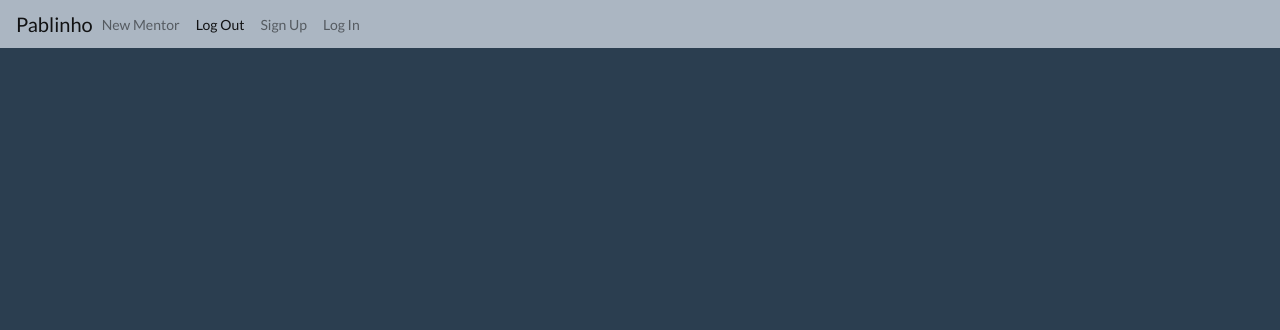
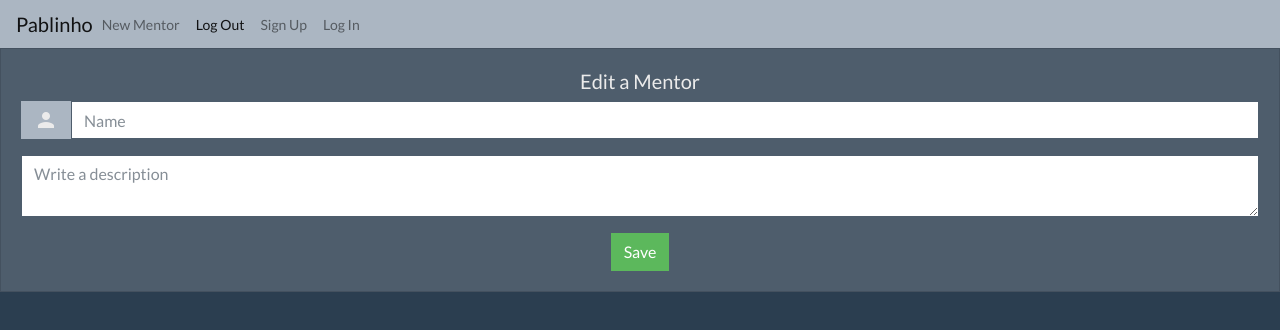
Before and after one commit to barriospablo/MentorMe, a React (Create React App) app: page /edit/1 in a window 1280 px wide. Shown: the top 330 px of the page. Built offline with nearby package versions, Linux system fonts and the light colour scheme; no server answers; the database is empty.

Commit message:
CRUD firebase

```diff
--- a/package.json
+++ b/package.json
@@ -7,10 +7,11 @@
     "@testing-library/react": "^9.5.0",
     "@testing-library/user-event": "^7.2.1",
     "bootswatch": "^4.5.0",
+    "firebase": "^7.18.0",
     "react": "^16.13.1",
     "react-dom": "^16.13.1",
     "react-router-dom": "^5.2.0",
-    "react-scripts": "3.4.1"
+    "react-scripts": "^3.4.3"
   },
   "scripts": {
     "start": "react-scripts start",
--- a/src/App.js
+++ b/src/App.js
@@ -7,6 +7,7 @@ import MentorDetails from "./components/mentors/MentorDetails";
 import SignIn from "./components/auth/SignIn";
 import SignUp from "./components/auth/SignUp";
 import CreateMentor from "./components/mentors/CreateMentor";
+import EditMentor from "./components/mentors/EditMentor";
 
 function App() {
   return (
@@ -18,6 +19,7 @@ function App() {
           <Route path="/mentor/:id" component={MentorDetails} />
           <Route path="/signin" component={SignIn} />
           <Route path="/signup" component={SignUp} />
+          <Route path="/edit/:mentor" component={EditMentor} />
           <Route path="/create" component={CreateMentor} />
         </Switch>
       </div>
--- a/src/components/dashboard/Dashboard.js
+++ b/src/components/dashboard/Dashboard.js
@@ -1,11 +1,12 @@
 import React from "react";
 import MentorsList from "../mentors/MentorsList";
 
-const Dashboard = (props) => {
-  const { mentors } = props;
+const Dashboard = () => {
   return (
-    <div className=" container">
-      <MentorsList mentors={mentors} />
+    <div className="container">
+      <div className="justify-content-center">
+        <MentorsList />
+      </div>
     </div>
   );
 };
--- a/src/components/mentors/CreateMentor.js
+++ b/src/components/mentors/CreateMentor.js
@@ -1,23 +1,30 @@
 import React, { useState } from "react";
+import { db } from "../../firebase";
 
 const CreateMentor = () => {
   const initialState = {
     title: "",
     content: "",
   };
+
+  const addMentor = async (mentorObject) => {
+    await db.collection("mentors").doc().set(mentorObject);
+    window.alert("Mentor added");
+    setValues({ ...initialState });
+  };
   const [values, setValues] = useState(initialState);
   const handleChange = (e) => {
     const { name, value } = e.target;
     setValues({ ...values, [name]: value });
   };
-  const handleSubmit = (e) => {
+  const AddOrEdditMentor = async (e) => {
     e.preventDefault();
-    console.log(values);
+    addMentor(values);
   };
 
   return (
     <div className="form">
-      <form className="card card-body" onSubmit={handleSubmit}>
+      <form className="card card-body" onSubmit={AddOrEdditMentor}>
         <h5 className="">Create a new Mentor</h5>
         <div className="form-group input-group">
           <div className="input-group-text bg-light">
@@ -30,6 +37,7 @@ const CreateMentor = () => {
             className="form-control"
             id="title"
             onChange={handleChange}
+            value={values.title}
           />
         </div>
         <div className="form-group input-group">
@@ -39,6 +47,7 @@ const CreateMentor = () => {
             id="content"
             className="form-control"
             onChange={handleChange}
+            value={values.content}
           ></textarea>
         </div>
         <div>
--- /dev/null
+++ b/src/components/mentors/EditMentor.js
@@ -0,0 +1,63 @@
+import React, { useState, useEffect } from "react";
+import { db } from "../../firebase";
+
+const EditMentor = (props) => {
+  const [selectedMentor, setSelectedMentor] = useState({});
+  const { mentor } = props.match.params;
+
+  const handleInputChange = (e) => {
+    const { name, value } = e.target;
+    setSelectedMentor({ ...selectedMentor, [name]: value });
+  };
+
+  const setForm = async () => {
+    const doc = await db.collection("mentors").doc(mentor).get();
+    setSelectedMentor({ ...doc.data() });
+  };
+  useEffect(() => {
+    setForm();
+  }, []);
+  const setMentor = async (selectedMentor) => {
+    await db.collection("mentors").doc(mentor).update(selectedMentor);
+  };
+  const handleSubmit = (e) => {
+    e.preventDefault();
+    setMentor(selectedMentor);
+  };
+
+  return (
+    <div className="form">
+      <form className="card card-body" onSubmit={handleSubmit}>
+        <h5 className="">Edit a Mentor</h5>
+        <div className="form-group input-group">
+          <div className="input-group-text bg-light">
+            <i className="material-icons">person</i>
+          </div>
+          <input
+            placeholder="Name"
+            name="title"
+            type="text"
+            className="form-control"
+            id="title"
+            onChange={handleInputChange}
+            value={selectedMentor.title}
+          />
+        </div>
+        <div className="form-group input-group">
+          <textarea
+            placeholder="Write a description"
+            name="content"
+            id="content"
+            className="form-control"
+            onChange={handleInputChange}
+            value={selectedMentor.content}
+          ></textarea>
+        </div>
+        <div>
+          <button className="btn btn-success">Save</button>
+        </div>
+      </form>
+    </div>
+  );
+};
+export default EditMentor;
--- a/src/components/mentors/MentorsList.js
+++ b/src/components/mentors/MentorsList.js
@@ -1,14 +1,57 @@
-import React from "react";
-import MentorsSummary from "./MentorsSummary";
+import React, { useState, useEffect } from "react";
+// import MentorsSummary from "./MentorsSummary";
+
+import { db } from "../../firebase";
+import { Link } from "react-router-dom";
 
 const MentorList = () => {
+  const [mentors, setMentors] = useState([]);
+  const getLinks = async () => {
+    await db.collection("mentors").onSnapshot((querySnapshot) => {
+      const docs = [];
+      querySnapshot.forEach((doc) => {
+        docs.push({ ...doc.data(), id: doc.id });
+      });
+      setMentors(docs);
+    });
+  };
+  const onDeleteLink = async (id) => {
+    if (window.confirm("Are you sure?")) {
+      await db.collection("mentors").doc(id).delete();
+      console.log("Mentor Deleted");
+    }
+  };
+
+  useEffect(() => {
+    getLinks();
+  }, []);
   return (
     <div className="container">
-      <div className="col justify-content-md-center">
-        <MentorsSummary />
-        <MentorsSummary />
-        <MentorsSummary />
-        <MentorsSummary />
+      <div className="">
+        {mentors.map((mentor) => (
+          <div className="card justify-content-md-center ">
+            <div className="card-body" key={mentor.id}>
+              <div className="card-header">
+                <h4>{mentor.title}</h4>
+              </div>
+              <p>{mentor.content}</p>
+              <div className="">
+                <Link
+                  to={{ pathname: `/edit/${mentor.id}` }}
+                  className="btn btn-success m-4"
+                >
+                  Update
+                </Link>
+                <button
+                  className="btn btn-danger"
+                  onClick={() => onDeleteLink(mentor.id)}
+                >
+                  Delete
+                </button>
+              </div>
+            </div>
+          </div>
+        ))}
       </div>
     </div>
   );
--- a/src/components/mentors/MentorsSummary.js
+++ b/src/components/mentors/MentorsSummary.js
@@ -1,19 +1,16 @@
 import React from "react";
-import { Link } from "react-router-dom";
 
-const MentorsSummary = () => {
+const MentorsSummary = (props) => {
+  const { mentor } = props;
   return (
     <div className="justify-content-md-center">
       <div className="card">
         <div className=" mentor-summary">
           <div className="card-header">
-            <Link to="/mentor/:id">
-              <h2>Mentor title</h2>
-            </Link>
             <div className="card-body">
-              <p className="card-title">Posted by Pablinho</p>
+              <p className="card-title">{mentor.title}</p>
             </div>
-            <p className="card-footer text-muted">Description</p>
+            <p className="card-footer text-muted">{mentor.content}</p>
           </div>
         </div>
       </div>
--- /dev/null
+++ b/src/firebase.js
@@ -0,0 +1,15 @@
+import firebase from "firebase/app";
+import "firebase/firestore";
+// Your web app's Firebase configuration
+var firebaseConfig = {
+  apiKey: "AIzaSyA3xEPEtj0puGKclTm71ho3LiE_hIhdrms",
+  authDomain: "mentor-me-21484.firebaseapp.com",
+  databaseURL: "https://mentor-me-21484.firebaseio.com",
+  projectId: "mentor-me-21484",
+  storageBucket: "mentor-me-21484.appspot.com",
+  messagingSenderId: "8853289378",
+  appId: "1:8853289378:web:78ef91ff5aebd29886dafb",
+};
+// Initialize Firebase
+const fb = firebase.initializeApp(firebaseConfig);
+export const db = fb.firestore();
```
Also changed, not shown: src/index.js (+8 -7 lines), 1 other file (tests, documents, lock files or other folders).
